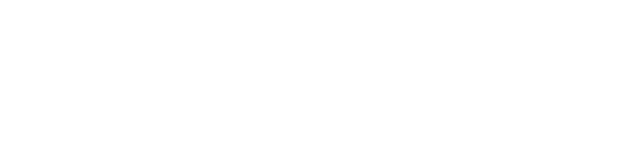
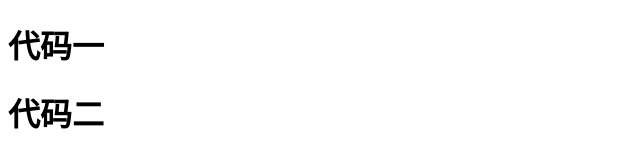
Before and after one commit to lijiang-github/lijiangcontent, a plain HTML site: page index.html in a window 1280 px wide. Shown: the whole page, without its empty margins (0-640 px from the left). Drawn offline with Linux system fonts and the light colour scheme.

Commit message:
这是第二次添加的东西的说明

```diff
--- a/index.html
+++ b/index.html
@@ -6,6 +6,7 @@
     <title>Document</title>
 </head>
 <body>
-
+    <h1> 代码一</h1>
+    <h1> 代码二</h1>
 </body>
 </html>
```
